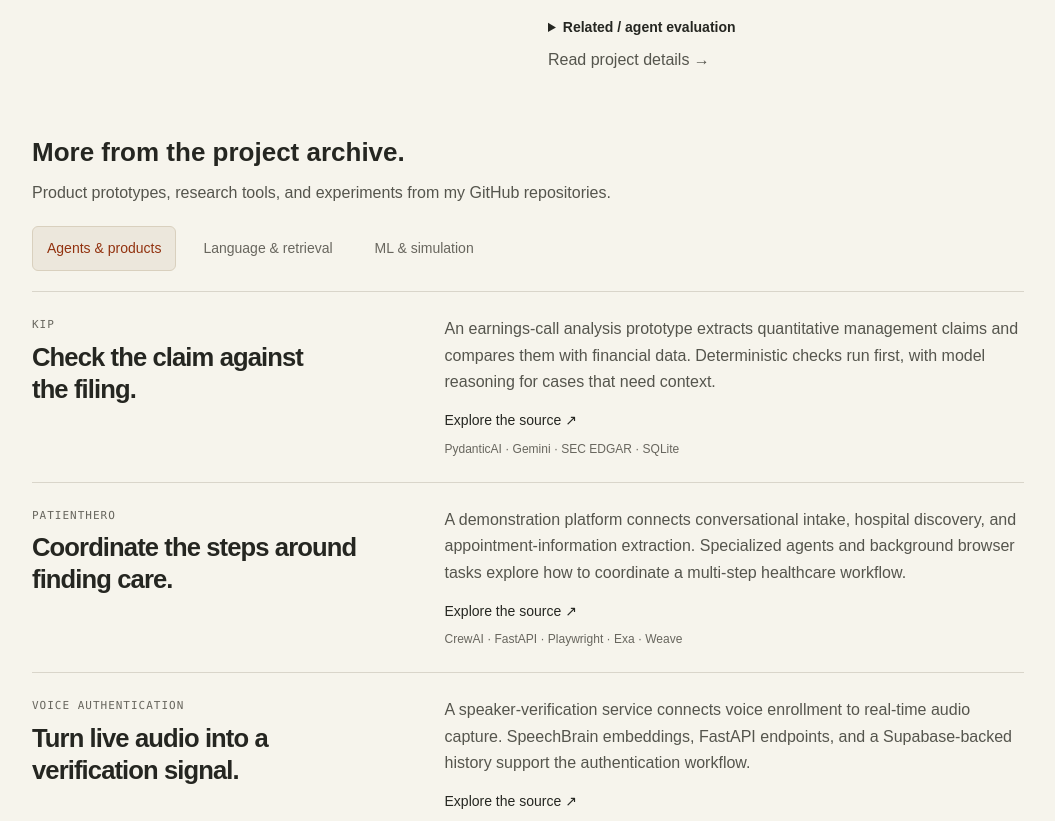
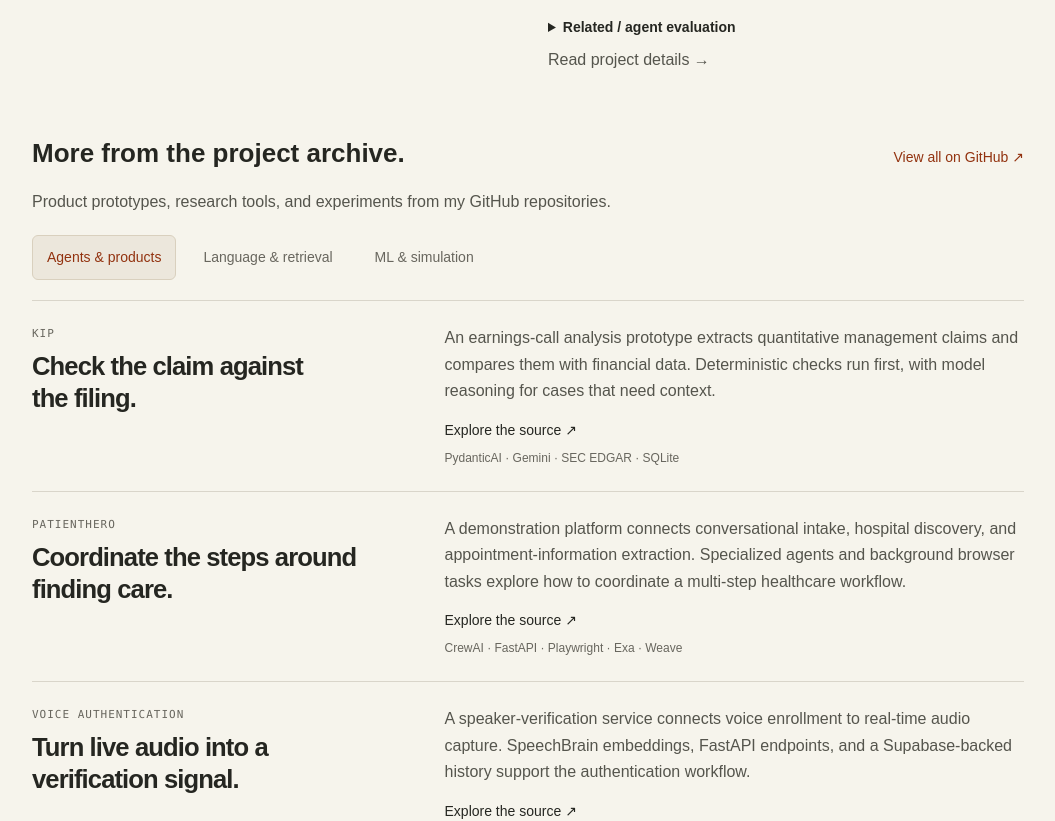
Before and after one commit to Hjhirp/portfolio-website, a React (Create React App) app: page / in a window 1280 px wide. Shown: the part 6340-7161 px from the top of the page, without its empty margins (112-1167 px from the left). Built offline with nearby package versions, Linux system fonts and the light colour scheme.

Commit message:
Move repository link into archive heading (#5)

```diff
--- a/src/components/notebook/ProjectArchive.tsx
+++ b/src/components/notebook/ProjectArchive.tsx
@@ -1,6 +1,17 @@
 import React, { useState } from "react";
 import styled from "styled-components";
 import { Label, ProjectDescription, ProjectSources } from "./Notebook";
+const ArchiveHeading = styled.header`
+  display: flex;
+  align-items: baseline;
+  justify-content: space-between;
+  flex-wrap: wrap;
+  gap: 8px 24px;
+  margin: 32px 0 12px;
+  h3 { font-size: 26px; margin: 0; }
+  a { font-size: 14px; white-space: nowrap; color: #92320f; padding: 8px 0; }
+  a:hover { text-decoration: underline; text-underline-offset: 4px; }
+`;
 const ArchiveGrid = styled.div`
   border-top: 1px solid var(--rule);
 `;
@@ -10,6 +21,7 @@ const ArchiveEntry = styled.article`
   column-gap: 40px;
   padding: 24px 0;
   border-bottom: 1px solid var(--rule);
+  &:last-child { border-bottom: 0; padding-bottom: 0; }
   h3 {
     margin: 8px 0 0;
     font-size: var(--project-title);
@@ -55,7 +67,10 @@ const categories = ["Agents & products", "Language & retrieval", "ML & simulatio
 export default function ProjectArchive() {
   const [category, setCategory] = useState(categories[0]);
   return <div>
-    <h3 style={{ fontSize: 26, margin: "32px 0 12px" }}>More from the project archive.</h3>
+    <ArchiveHeading>
+      <h3>More from the project archive.</h3>
+      <a href="https://github.com/Hjhirp?tab=repositories">View all on GitHub ↗</a>
+    </ArchiveHeading>
     <p>Product prototypes, research tools, and experiments from my GitHub repositories.</p>
     <Categories role="group" aria-label="Project categories">
       {categories.map((name) => <button key={name} type="button" aria-pressed={category === name} onClick={() => setCategory(name)}>{name}</button>)}
@@ -64,6 +79,5 @@ export default function ProjectArchive() {
       <div><Label>{project.name}</Label><h3>{project.title}</h3></div><div><ProjectDescription>{project.description}</ProjectDescription>
       <ProjectSources><a href={`https://github.com/Hjhirp/${project.repo}`}>Explore the source ↗</a><small>{project.stack}</small></ProjectSources></div>
     </ArchiveEntry>)}</ArchiveGrid>
-    <p><a href="https://github.com/Hjhirp?tab=repositories">Browse all repositories ↗</a></p>
   </div>;
 }
```
